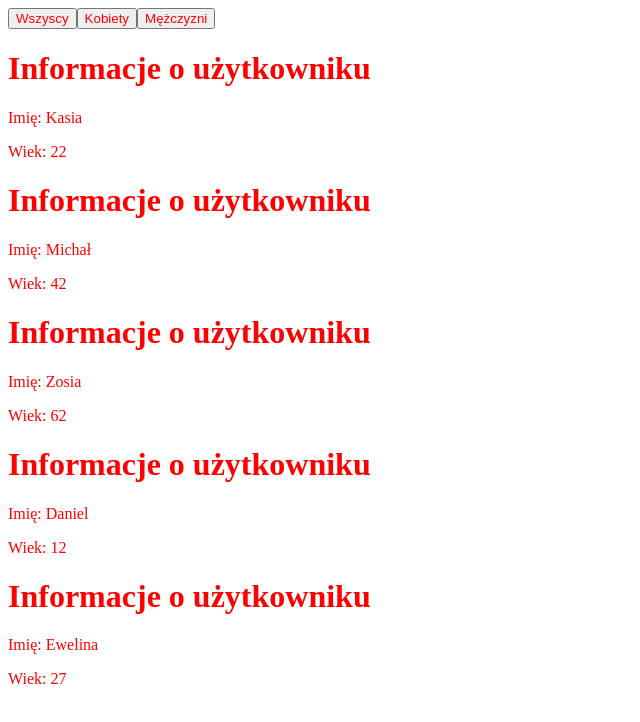
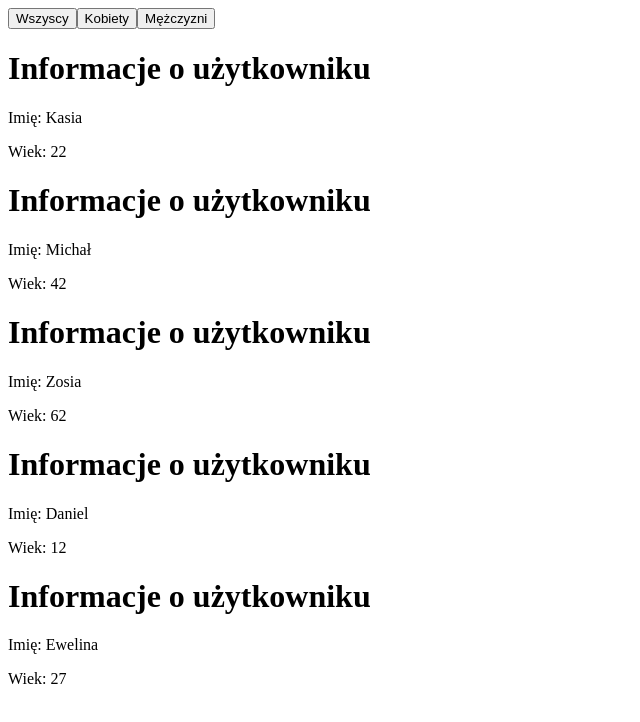
Before and after one commit to k1cek/git-k1cek-test, a plain HTML site: page index.html in a window 1280 px wide. Shown: the whole page, without its empty margins (0-640 px from the left). Drawn offline with nearby package versions, Linux system fonts and the light colour scheme.

Commit message:
Usuniecie styli

```diff
--- a/index.html
+++ b/index.html
@@ -8,11 +8,6 @@
   <script src="https://unpkg.com/react-dom@16/umd/react-dom.development.js"></script>
 
   <script src="https://unpkg.com/@babel/standalone/babel.min.js"></script>
-  <style>
-    * {
-      color: red;
-    }
-  </style>
 </head>
 
 <body>
```
